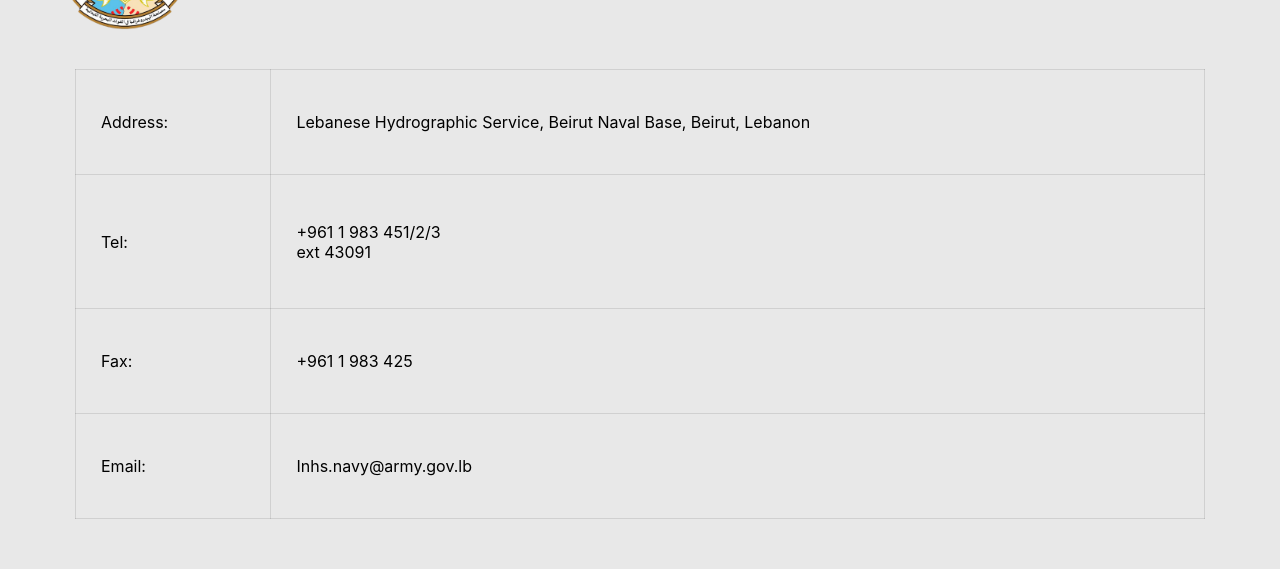
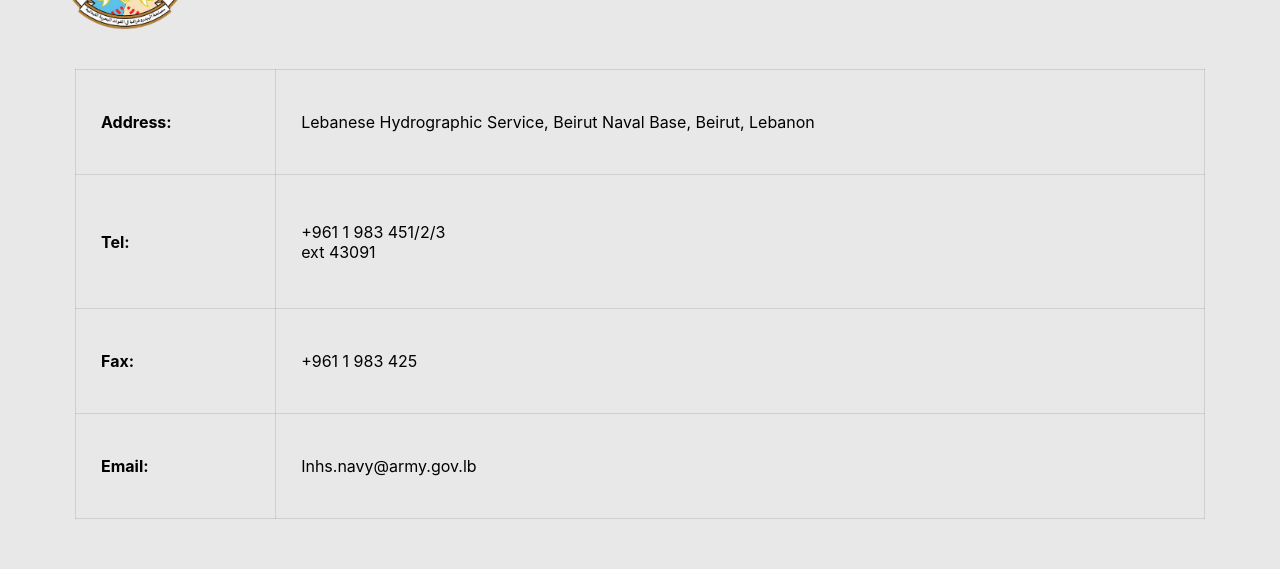
Before and after one commit to Ghost3298/LAFN-Weather, a React (Create React App) app: page /contactUs in a window 1280 px wide. Shown: the part 131-700 px from the top of the page. Built offline with nearby package versions, Linux system fonts and the light colour scheme.

Commit message:
Making first column bold in contact us

```diff
--- a/src/App.css
+++ b/src/App.css
@@ -684,3 +684,7 @@
   color: #000000;
   text-decoration: none;
 }
+
+.ContactUsTable tbody td:nth-child(odd){
+  font-weight: bold;
+}
```
